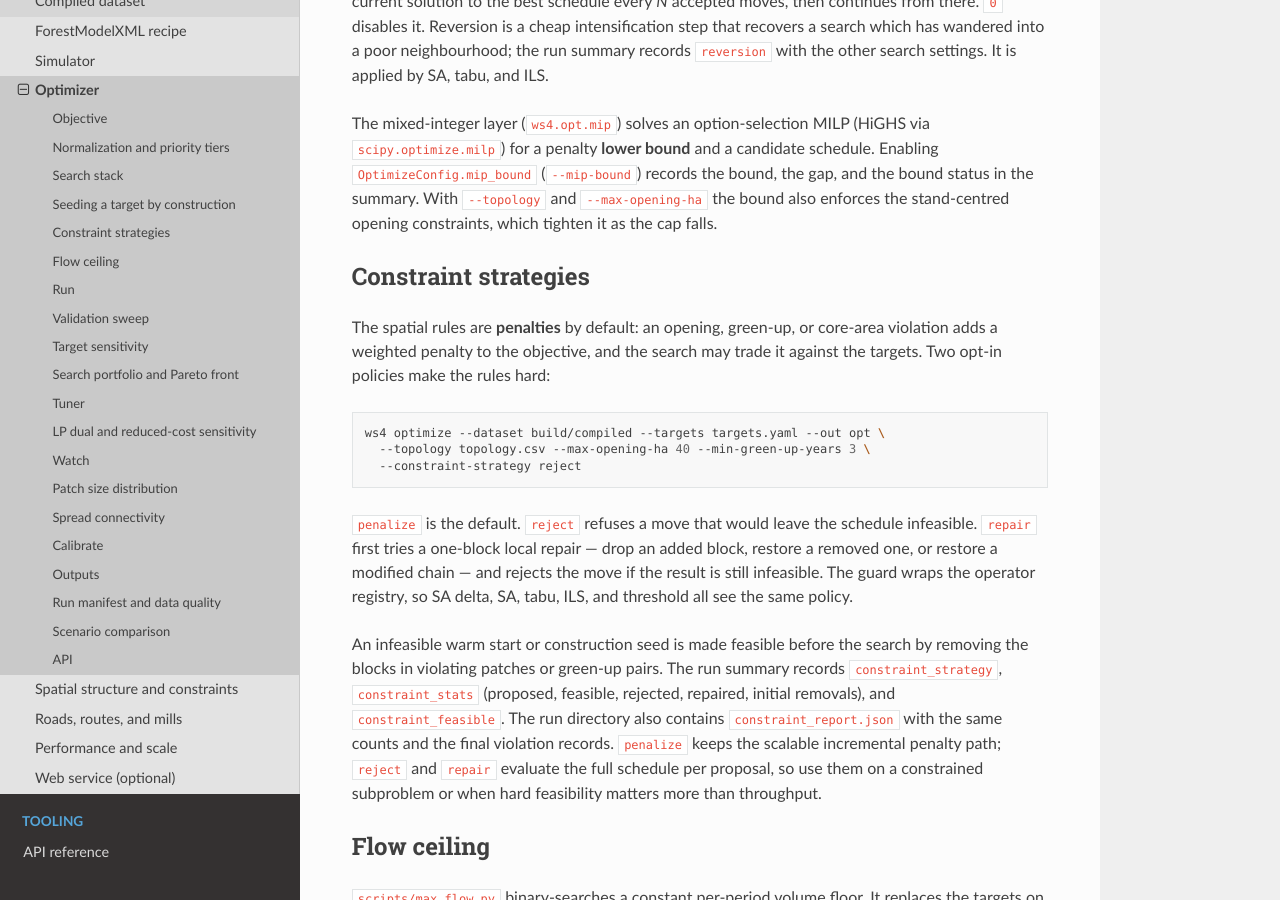
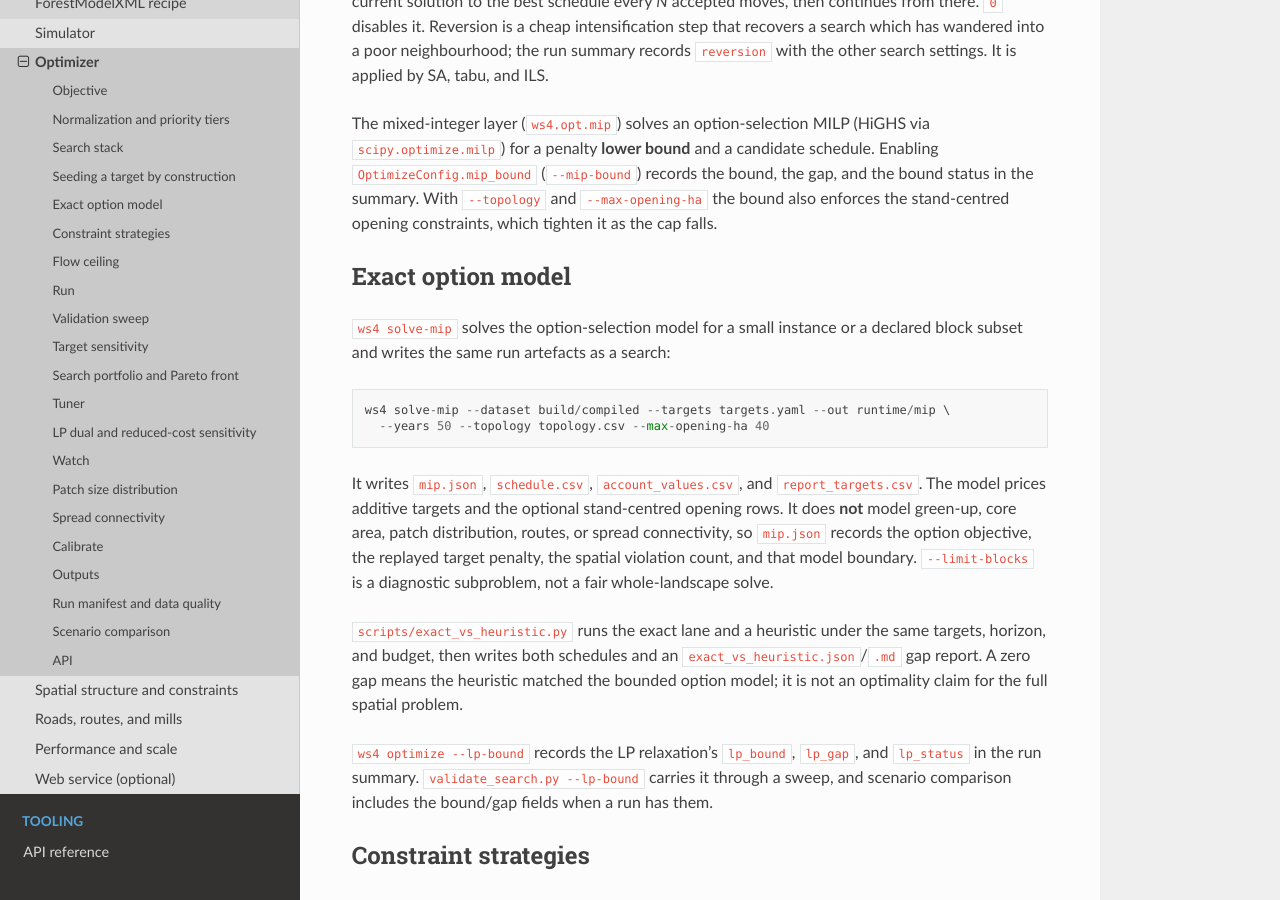
Before and after one commit to UBC-FRESH/ws4, a Sphinx documentation site: the page built from docs/reference/optimizer.rst, in a window 1280 px wide and 900 px high, scrolled down 5928 px. Built offline with Sphinx 7.4.7 and the Read the Docs theme 3.1.0, drawn with Linux system fonts in a browser that asks for light colours; pages that are not in the unit, such as notebooks, are missing from menus.

Commit message:
P29 document the MIP lane and exact validation

```diff
--- a/docs/reference/optimizer.rst
+++ b/docs/reference/optimizer.rst
@@ -283,6 +283,30 @@ The mixed-integer layer (``ws4.opt.mip``) solves an option-selection MILP (HiGHS
 ``OptimizeConfig.mip_bound`` (``--mip-bound``) records the bound, the gap, and the bound status in the
 summary. With ``--topology`` and ``--max-opening-ha`` the bound also enforces the stand-centred
 opening constraints, which tighten it as the cap falls.
+
+Exact option model
+------------------
+
+``ws4 solve-mip`` solves the option-selection model for a small instance or a declared block
+subset and writes the same run artefacts as a search::
+
+   ws4 solve-mip --dataset build/compiled --targets targets.yaml --out runtime/mip \
+     --years 50 --topology topology.csv --max-opening-ha 40
+
+It writes ``mip.json``, ``schedule.csv``, ``account_values.csv``, and ``report_targets.csv``.
+The model prices additive targets and the optional stand-centred opening rows. It does **not**
+model green-up, core area, patch distribution, routes, or spread connectivity, so ``mip.json``
+records the option objective, the replayed target penalty, the spatial violation count, and that
+model boundary. ``--limit-blocks`` is a diagnostic subproblem, not a fair whole-landscape solve.
+
+``scripts/exact_vs_heuristic.py`` runs the exact lane and a heuristic under the same targets,
+horizon, and budget, then writes both schedules and an ``exact_vs_heuristic.json``/``.md`` gap
+report. A zero gap means the heuristic matched the bounded option model; it is not an optimality
+claim for the full spatial problem.
+
+``ws4 optimize --lp-bound`` records the LP relaxation's ``lp_bound``, ``lp_gap``, and
+``lp_status`` in the run summary. ``validate_search.py --lp-bound`` carries it through a sweep,
+and scenario comparison includes the bound/gap fields when a run has them.
 
 Constraint strategies
 ---------------------
@@ -724,6 +748,10 @@ API
 
 .. autofunction:: ws4.opt.mip.relaxation_for
 
+.. autofunction:: ws4.opt.exact.solve_option_model
+
+.. autofunction:: ws4.opt.exact.write_exact_result
+
 .. autoclass:: ws4.opt.mip.LpResult
    :members:
 
```
Also changed, not shown: CHANGE_LOG.md (+8 -0 lines).
